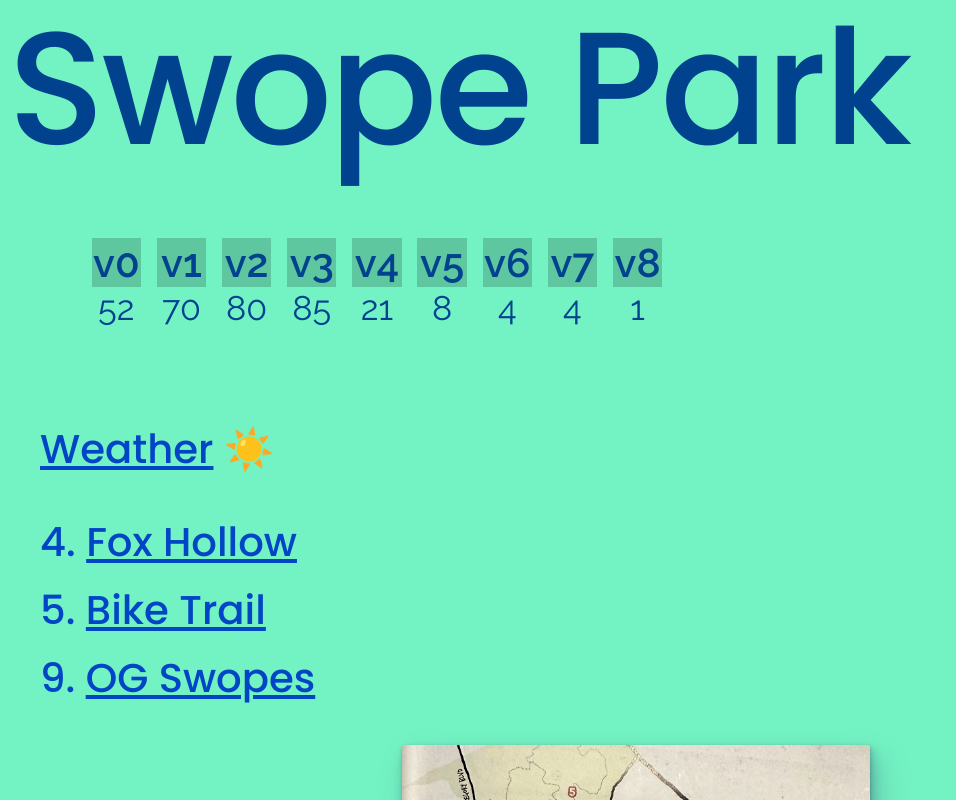
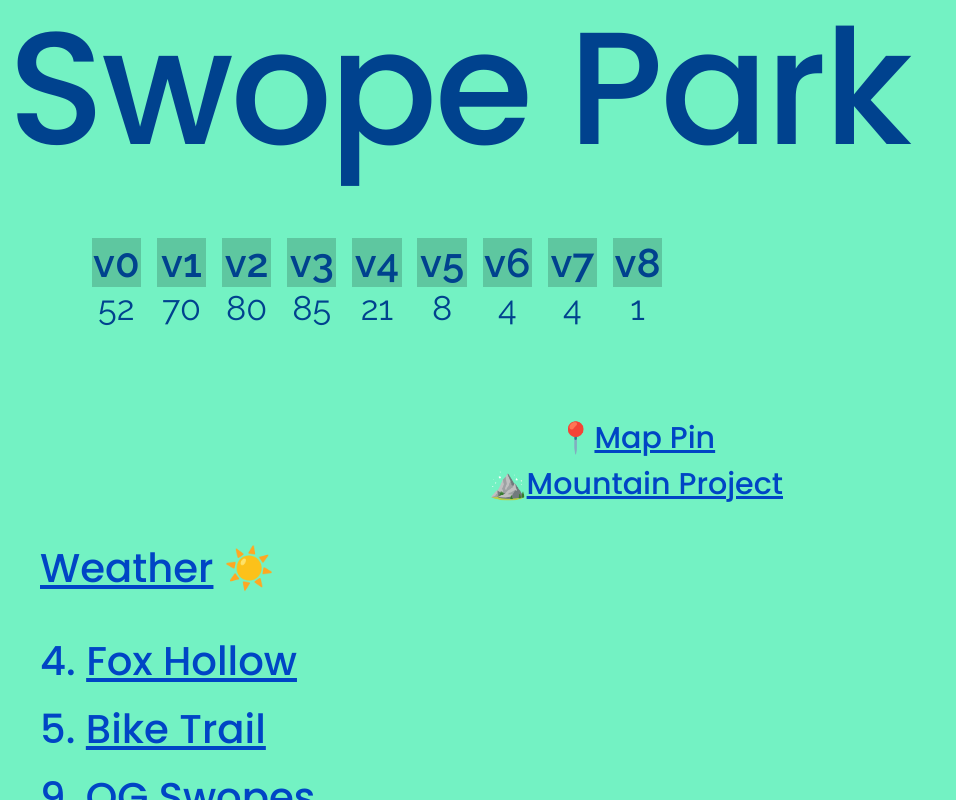
Before and after one commit to codynova/codycodycody, a Next.js app: page / in a window 1280 px wide. Shown: the top 800 px of the page, without its empty margins (0-956 px from the left). Built offline with nearby package versions, Linux system fonts and the light colour scheme.

Commit message:
Add Mountain Project links

```diff
--- a/app/bike-trail/page.jsx
+++ b/app/bike-trail/page.jsx
@@ -3,6 +3,7 @@ import { Section } from '../../components/Section'
 import { BouldersByGrade } from '../../components/BouldersByGrade'
 import { Gallery } from '../../components/Gallery'
 import { MapPin } from '../../components/MapPin'
+import { MountainProjectLink } from '../../components/MountainProjectLink'
 
 export default function Page() {
   return (
@@ -24,6 +25,7 @@ export default function Page() {
           }}
         />
         <MapPin href="https://maps.apple.com/?address=Kansas%20City,%20MO%20%2064138,%20United%20States&auid=10468586071561053211&ll=38.986759,-94.514183&lsp=9902&q=Swope%20Park%20Bike%20Trails&t=m" />
+        <MountainProjectLink href="https://www.mountainproject.com/area/107829008/wudchuk-boulders" />
         <p>
           The main parking for the trails is at the intersection of Oldham and
           Oakwood as you enter the <em>Camp Lake of The Woods</em> area. The
--- a/app/fox-hollow/page.jsx
+++ b/app/fox-hollow/page.jsx
@@ -3,6 +3,7 @@ import { Section } from '../../components/Section'
 import { BouldersByGrade } from '../../components/BouldersByGrade'
 import { Gallery } from '../../components/Gallery'
 import { MapPin } from '../../components/MapPin'
+import { MountainProjectLink } from '../../components/MountainProjectLink'
 
 export default function Page() {
   return (
@@ -24,6 +25,7 @@ export default function Page() {
           }}
         />
         <MapPin href="https://maps.apple.com/?ll=38.995808,-94.532158&q=Dropped%20Pin&t=m" />
+        <MountainProjectLink href="https://www.mountainproject.com/area/119946748/fox-hollow-trail" />
         <p>
           The Fox Hollow area is located behind the Lakeside Nature Center. From
           I-435, take Exit 67 and head west on Gregory Boulevard for 1.8 miles.
--- a/app/og-swopes/page.jsx
+++ b/app/og-swopes/page.jsx
@@ -3,6 +3,7 @@ import { Section } from '../../components/Section'
 import { BouldersByGrade } from '../../components/BouldersByGrade'
 import { Gallery } from '../../components/Gallery'
 import { MapPin } from '../../components/MapPin'
+import { MountainProjectLink } from '../../components/MountainProjectLink'
 
 export default function Page() {
   return (
@@ -24,6 +25,7 @@ export default function Page() {
           }}
         />
         <MapPin href="https://maps.apple.com/?address=7557%E2%80%937573%20Blue%20River%20Rd,%20Kansas%20City,%20MO%20%2064132,%20United%20States&auid=14498827317347731207&ll=38.985043,-94.534486&lsp=9902&q=Blue%20River%20Rail%20Trail&t=m" />
+        <MountainProjectLink href="https://www.mountainproject.com/area/105963053/swope-boulders" />
         <p>
           From the intersection of 71-HWY (I-49) head 0.9 miles north on Blue
           River Road and park at the pullout on the side of the road. If you are
--- a/app/page.jsx
+++ b/app/page.jsx
@@ -2,6 +2,8 @@ import { Section } from '../components/Section'
 import { BouldersByGrade } from '../components/BouldersByGrade'
 import { Gallery } from '../components/Gallery'
 import { Navigation } from '../components/Navigation'
+import { MapPin } from '../components/MapPin'
+import { MountainProjectLink } from '../components/MountainProjectLink'
 
 export default function Page() {
   return (
@@ -20,6 +22,8 @@ export default function Page() {
           v8: 1,
         }}
       />
+      <MapPin href="https://maps.apple.com/?address=6500%E2%80%936532%20Riverside%20Dr,%20Kansas%20City,%20MO%2064132,%20United%20States&auid=17641115911366345289&ll=38.996641,-94.521046&lsp=9902&q=Swope%20Park&t=m" />
+      <MountainProjectLink href="https://www.mountainproject.com/area/112205804/swope-park-bouldering" />
       <Navigation />
       <Gallery data={['/map-marked.webp', '/ios-map.webp']} />
     </Section>
--- /dev/null
+++ b/components/MountainProjectLink.jsx
@@ -0,0 +1,7 @@
+export const MountainProjectLink = ({ href, children }) => (
+  <div className="pin">
+    <a href={href}>
+      ⛰️<span>{children || 'Mountain Project'}</span>
+    </a>
+  </div>
+)
--- a/styles.css
+++ b/styles.css
@@ -33,7 +33,7 @@ nav {
   flex-direction: column;
   font-size: 4ch;
   line-height: 1.7;
-  padding: 0 2rem 1rem 2rem;
+  padding: 1.7rem 2rem 1rem 2rem;
 }
 
 nav a {
```
